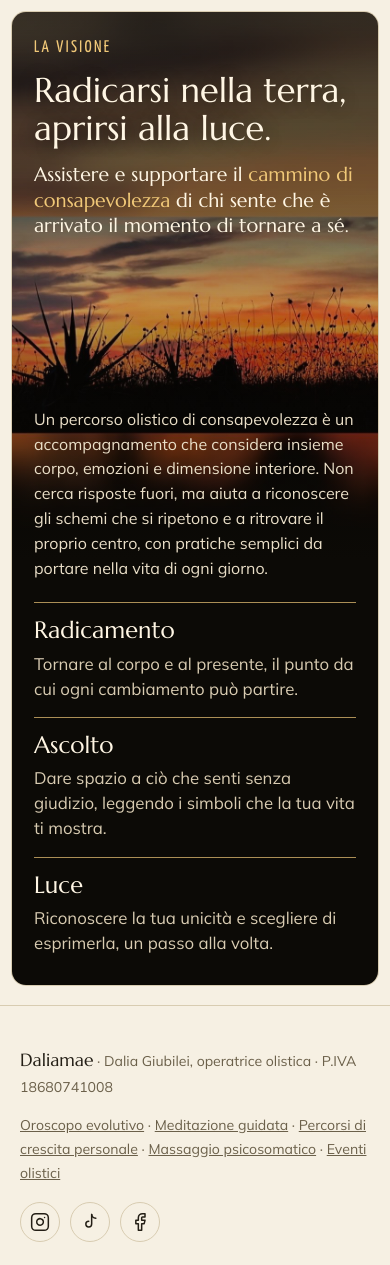
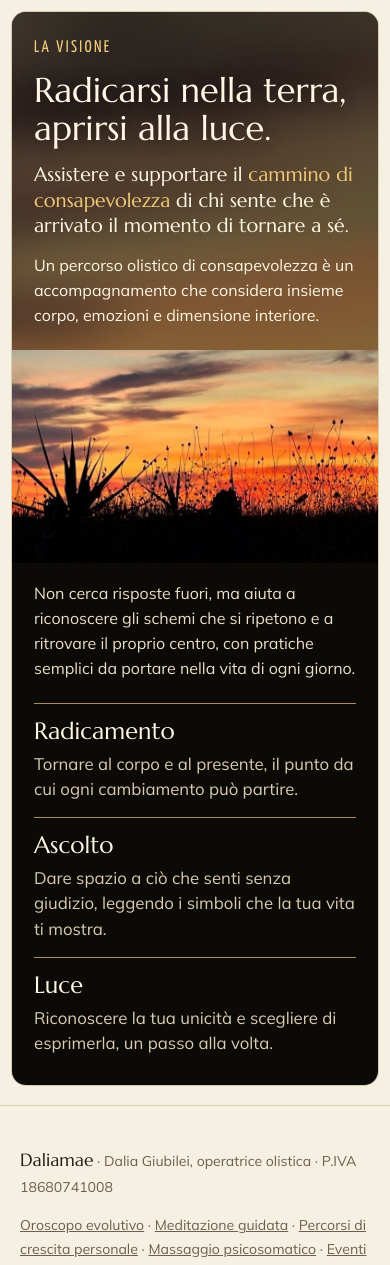
Before and after one commit to daliagiubilei-dot/mio-sito, a Flask app: page /la-visione in a window 390 px wide. Shown: the part 65-1330 px from the top of the page. Run offline with Flask 3, Linux system fonts and the light colour scheme; data comes from the database, SQL or seed files in the repository.

Commit message:
La Visione (telefono): primo periodo nel cielo, da 'Non cerca' sotto la foto
Co-Authored-By: Claude Opus 5.5 <noreply@anthropic.com>
Claude-Session: https://claude.ai/code/session_01CbzdLyBepgsHLGizKFreqm

```diff
--- a/static/css/style.css
+++ b/static/css/style.css
@@ -114,14 +114,22 @@ header.nav.open .menu-btn span:nth-child(3){transform:translateY(-6px) rotate(-4
 .vis-principles p{color:#d9ccb2;font-size:clamp(.9rem,2vh,1.05rem);line-height:1.5}
 .vis-content .note{color:#bfe6f3;background:rgba(15,40,50,.75);border-color:#6fb3c9}
 @media (max-width:860px){.vis-principles{grid-template-columns:1fr;gap:16px}}
+.vis-top{display:contents}
+.vis-strip,.answer-below{display:none}
 @media (max-width:600px){.vis-hero{padding:12px 12px 20px}
-  .vis-panel{min-height:0;align-items:flex-start;background:
-    linear-gradient(180deg,rgba(12,10,6,.78) 0,rgba(12,10,6,.55) calc((100vw - 24px)*.55),rgba(12,10,6,.25) calc((100vw - 24px)*.8),rgba(12,10,6,.55) calc((100vw - 24px)*1.15),#0c0a06 calc((100vw - 24px)*1.5)),
-    url("../img/vision-bg-mobile.jpg") center top/100% auto no-repeat #0c0a06}
-  .vis-content{padding:28px 22px 30px;gap:14px}
+  .vis-panel{min-height:0;align-items:flex-start;background:#0c0a06}
+  .vis-content{padding:0 0 30px;gap:14px}
+  .vis-content > *{padding-left:22px;padding-right:22px}
+  .vis-top{display:grid;gap:14px;padding-top:28px;padding-bottom:22px;max-width:none!important;
+    background:linear-gradient(180deg,rgba(12,10,6,.72),rgba(12,10,6,.5)),url("../img/vision-sky-mobile.jpg") center/cover no-repeat}
+  .vis-top > *{padding:0}
   .vis-content h1{font-size:2.15rem;line-height:1.12}
   .vis-content .big{font-size:1.22rem}
-  .vis-content .answer{font-size:1rem;line-height:1.55;margin-top:calc((100vw - 24px)*.42)}
+  .vis-content .answer{font-size:1rem;line-height:1.55}
+  .vis-top .answer{color:#fff6e4}
+  .answer-rest{display:none}
+  .vis-strip{display:block;width:100%;height:auto;padding:0!important;margin:-14px 0 4px;max-width:none!important}
+  .answer-below{display:block}
   .vis-principles{margin-top:8px}}
 
 /* home tiles */
--- a/templates/visione.html
+++ b/templates/visione.html
@@ -3,10 +3,16 @@
 <section class="vis-hero">
   <div class="vis-panel" role="img" aria-label="Erbe selvatiche e agave in controluce al tramonto">
     <div class="vis-content">
-      <p class="label">La Visione</p>
-      <h1>Radicarsi nella terra, aprirsi alla luce.</h1>
-      <p class="big">Assistere e supportare il <em>cammino di consapevolezza</em> di chi sente che è arrivato il momento di tornare a sé.</p>
-      {% set a = aeo_first('la-visione') %}{% if a %}<p class="answer">{{ a.answer }}</p>{% endif %}
+      {% set a = aeo_first('la-visione') %}
+      {% set parts = (a.answer.split('. ', 1) if a else []) %}
+      <div class="vis-top">
+        <p class="label">La Visione</p>
+        <h1>Radicarsi nella terra, aprirsi alla luce.</h1>
+        <p class="big">Assistere e supportare il <em>cammino di consapevolezza</em> di chi sente che è arrivato il momento di tornare a sé.</p>
+        {% if a %}<p class="answer">{% if parts|length > 1 %}{{ parts[0] }}.<span class="answer-rest"> {{ parts[1] }}</span>{% else %}{{ a.answer }}{% endif %}</p>{% endif %}
+      </div>
+      <img class="vis-strip" src="{{ url_for('static', filename='img/vision-strip-mobile.jpg') }}" alt="" width="794" height="464" loading="eager">
+      {% if a and parts|length > 1 %}<p class="answer answer-below">{{ parts[1] }}</p>{% endif %}
       <div class="vis-principles">
         <div><h2>Radicamento</h2><p>Tornare al corpo e al presente, il punto da cui ogni cambiamento può partire.</p></div>
         <div><h2>Ascolto</h2><p>Dare spazio a ciò che senti senza giudizio, leggendo i simboli che la tua vita ti mostra.</p></div>
```
Also changed, not shown: static/img/vision-sky-mobile.jpg (added), static/img/vision-strip-mobile.jpg (added).
